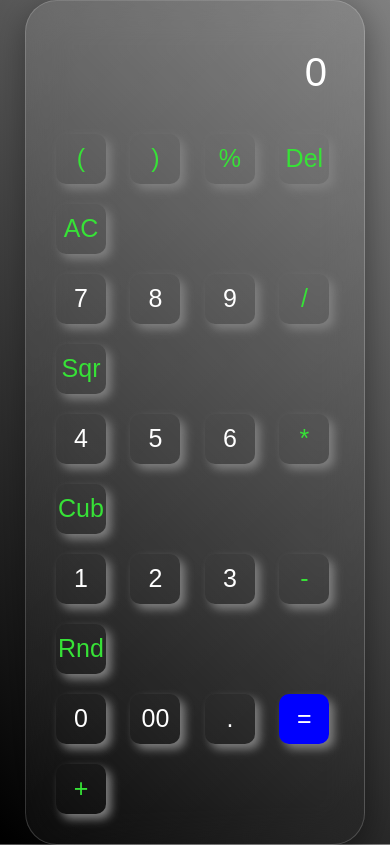
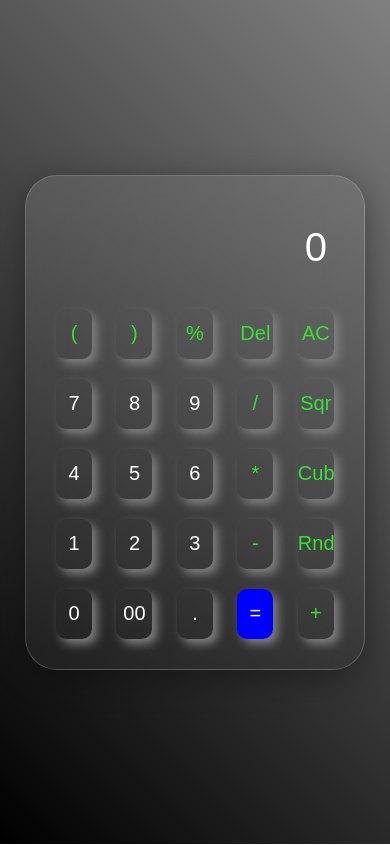
Before and after one commit to codewithmanish102003/Calculator, a plain HTML site: page index.html in a window 390 px wide. Drawn offline with Linux system fonts and the light colour scheme.

Commit message:
Update button styles in style.css: reduced width from 50px to 36px and font size from 25px to 20px for improved design consistency.

```diff
--- a/style.css
+++ b/style.css
@@ -115,13 +115,13 @@ body {
     .btn button {
         outline: none;
         border: none;
-        width: 50px;
+        width: 36px;
         height: 50px;
         margin: 10px;
         border-radius: 10px;
         background: transparent;
         color: #ffffff;
-        font-size: 25px;
+        font-size: 20px;
         box-shadow: 5px 5px 10px grey;
         cursor: pointer;
     }
```
